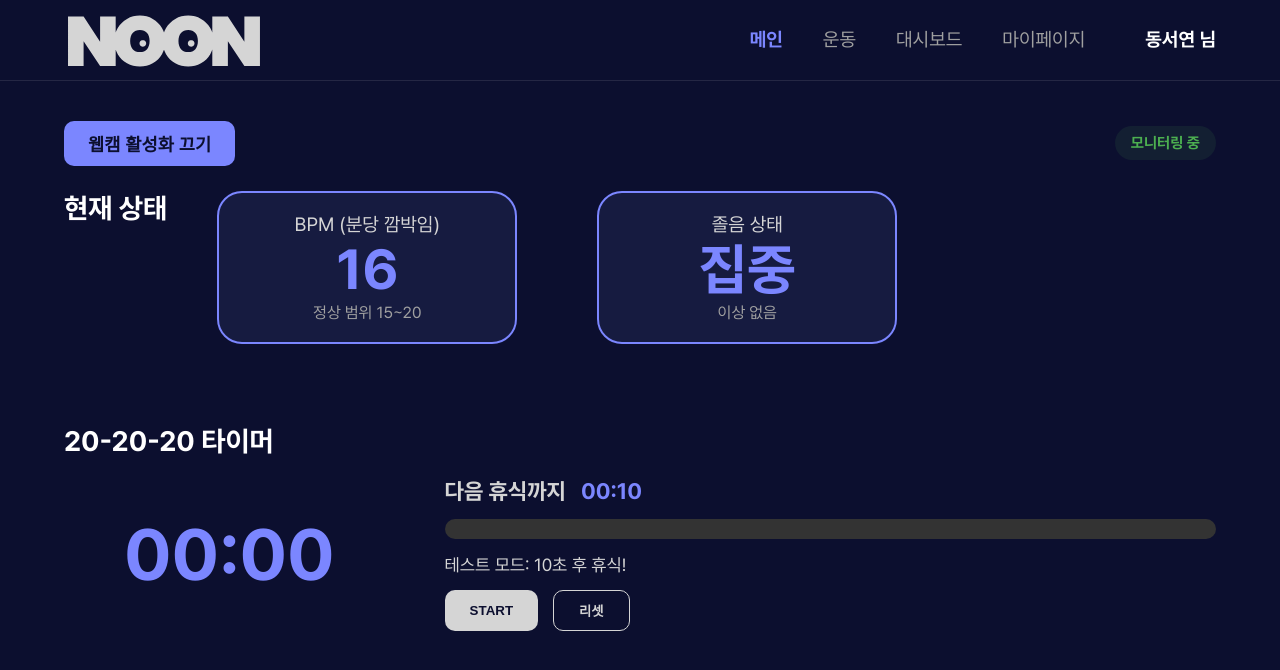
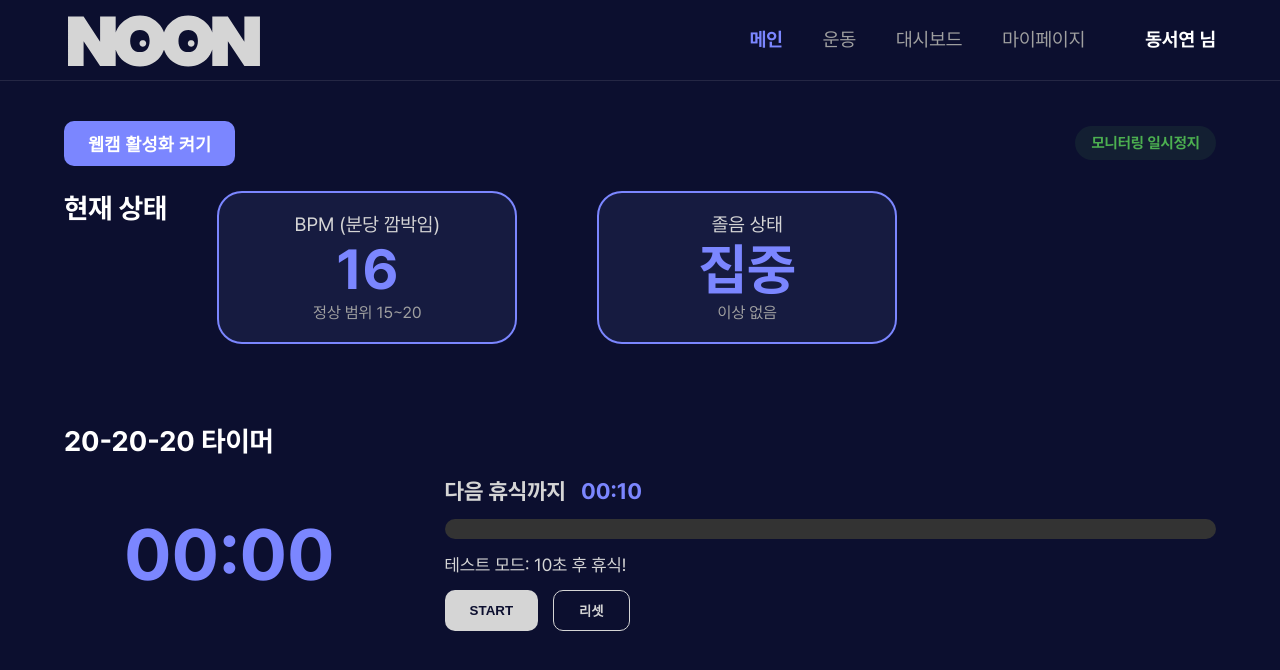
Before and after one commit to Inha02/HCI, a React (Create React App) app in the folder frontend/: page / in a window 1280 px wide. Shown: the top 670 px of the page. Built offline with nearby package versions, Linux system fonts and the light colour scheme.

Commit message:
웹캠연결

```diff
--- a/frontend/src/components/FaceMeshManager.jsx
+++ b/frontend/src/components/FaceMeshManager.jsx
@@ -0,0 +1,65 @@
+import React, { useEffect, useRef } from 'react';
+
+const FaceMeshManager = ({ isActive }) => {
+  const videoRef = useRef(null);
+
+  useEffect(() => {
+    let stream = null;
+
+    const startCamera = async () => {
+      if (isActive) {
+        try {
+          // 웹캠 스트림만
+          stream = await navigator.mediaDevices.getUserMedia({
+            video: { width: 640, height: 480 }
+          });
+          if (videoRef.current) {
+            videoRef.current.srcObject = stream;
+          }
+        } catch (err) {
+          console.error("웹캠 접근 실패:", err);
+          alert("카메라를 찾을 수 없거나 권한이 거부되었습니다.");
+        }
+      } else {
+        stopCamera();
+      }
+    };
+
+    const stopCamera = () => {
+      if (stream) {
+        stream.getTracks().forEach(track => track.stop());
+      }
+      if (videoRef.current) {
+        videoRef.current.srcObject = null;
+      }
+    };
+
+    startCamera();
+
+    return () => stopCamera();
+  }, [isActive]);
+
+  return (
+    <div style={{ position: 'fixed', bottom: '20px', right: '20px', zIndex: 1000 }}>
+      {isActive && (
+        <div style={{ textAlign: 'center' }}>
+          <video
+            ref={videoRef}
+            autoPlay
+            playsInline
+            style={{
+              width: '240px',
+              borderRadius: '12px',
+              border: '3px solid #7B86FF',
+              transform: 'scaleX(-1)', // 셀카 모드 반전
+              background: '#000'
+            }}
+          />
+          <p style={{ color: '#7B86FF', fontSize: '12px', marginTop: '5px' }}>웹캠 연결 확인됨</p>
+        </div>
+      )}
+    </div>
+  );
+};
+
+export default FaceMeshManager;
--- a/frontend/src/pages/home/UserHomePage.jsx
+++ b/frontend/src/pages/home/UserHomePage.jsx
@@ -1,6 +1,6 @@
 import React, { useState, useEffect } from 'react';
 import styled from 'styled-components';
-import FaceMeshManager from '../components/FaceMeshManager';
+import FaceMeshManager from '../../components/FaceMeshManager';
 
 // Electron 환경 체크
 const electron = window.require ? window.require('electron') : null;
@@ -12,6 +12,9 @@ const UserHomePage = () => {
   const [isActive, setIsActive] = useState(false);
   const [showBreakModal, setShowBreakModal] = useState(false);
   const [breakTimer, setBreakTimer] = useState(20);
+
+  // 웹캠 상태 관리 추가
+  const [isWebcamActive, setIsWebcamActive] = useState(false);
 
   const TOTAL_WORK_TIME = 10; // 테스트 코드 (10초)
 
@@ -73,6 +76,9 @@ const UserHomePage = () => {
 
   return (
     <Container>
+      {/* 웹캠 및 모델 로직 컴포넌트 연결 */}
+      <FaceMeshManager isActive={isWebcamActive} />
+
       {showBreakModal && (
         <FullOverlay>
           <ModalContent>
@@ -89,8 +95,17 @@ const UserHomePage = () => {
 
       <MainContent>
         <TopStatusRow>
-          <WebcamToggle>웹캠 활성화 끄기</WebcamToggle>
-          <StatusBadge>모니터링 중</StatusBadge>
+          {/* 웹캠 토글 버튼: 클릭 시 isWebcamActive 상태 반전 */}
+          <WebcamToggle
+            onClick={() => setIsWebcamActive(!isWebcamActive)}
+            style={{ backgroundColor: isWebcamActive ? '#FF4B4B' : '#7B86FF', color: 'white' }}
+          >
+            {isWebcamActive ? '웹캠 활성화 끄기' : '웹캠 활성화 켜기'}
+          </WebcamToggle>
+
+          <StatusBadge>
+            {isWebcamActive ? '모니터링 중' : '모니터링 일시정지'}
+          </StatusBadge>
         </TopStatusRow>
 
         <StatusSection>
@@ -146,43 +161,19 @@ const UserHomePage = () => {
   );
 };
 
-// --- 스타일 컴포넌트 정의 ---
-
-const Container = styled.div`
-  width: 100%;
-  color: white;
-`;
-
-const MainContent = styled.main`
-  flex: 1;
-  padding: 40px 4rem;
-  max-width: 1400px;
-  margin: 0 auto;
-  width: 100%;
-`;
-
+// --- 스타일 컴포넌트 정의 (변경 없음) ---
+const Container = styled.div` width: 100%; color: white; `;
+const MainContent = styled.main` flex: 1; padding: 40px 4rem; max-width: 1400px; margin: 0 auto; width: 100%; `;
 const TopStatusRow = styled.div` display: flex; justify-content: space-between; align-items: center; margin-bottom: 25px; `;
-const WebcamToggle = styled.button`
-  background: #7B86FF; border: none; color: #0C0F2F; padding: 10px 24px;
-  border-radius: 10px; cursor: pointer; font-size: 1.1rem; font-weight: 800;
-`;
-const StatusBadge = styled.div`
-  background: rgba(76, 175, 80, 0.1); color: #4CAF50; padding: 8px 16px;
-  border-radius: 20px; font-size: 0.95rem; font-weight: 700;
-`;
-
+const WebcamToggle = styled.button` border: none; padding: 10px 24px; border-radius: 10px; cursor: pointer; font-size: 1.1rem; font-weight: 800; transition: all 0.3s ease; `;
+const StatusBadge = styled.div` background: rgba(76, 175, 80, 0.1); color: #4CAF50; padding: 8px 16px; border-radius: 20px; font-size: 0.95rem; font-weight: 700; `;
 const StatusSection = styled.div` display: flex; gap: 50px; margin-bottom: 80px; `;
 const SectionTitle = styled.h2` font-size: 1.75rem; white-space: nowrap; `;
 const StatusCardsWrapper = styled.div` display: flex; gap: 80px; flex: 1; `;
-const StatusCard = styled.div`
-  background: #161B40; padding: 20px; min-width: 300px; border-radius: 25px;
-  display: flex; flex-direction: column; align-items: center; border: 2px solid #7B86FF;
-`;
-
+const StatusCard = styled.div` background: #161B40; padding: 20px; min-width: 300px; border-radius: 25px; display: flex; flex-direction: column; align-items: center; border: 2px solid #7B86FF; `;
 const Label = styled.span` color: #D5D5D5; font-size: 1.2rem; `;
 const StatusMainValue = styled.span` font-size: 3.5rem; font-weight: 800; color: #7B86FF; `;
 const StatusText = styled.span` color: #A0A0A0; `;
-
 const TimerSection = styled.section` margin-top: 10px; `;
 const TimerCard = styled.div` display: flex; align-items: center; gap: 50px; padding: 20px 0; `;
 const BigTime = styled.div` font-size: 4.5rem; font-weight: 800; color: #7B86FF; flex: 0.3; text-align: center; `;
@@ -190,30 +181,14 @@ const TimerDetails = styled.div` flex: 0.7; display: flex; flex-direction: colum
 const TimerInfoRow = styled.div` display: flex; align-items: baseline; gap: 15px; `;
 const TimerLabel = styled.span` color: #D5D5D5; font-size: 1.4rem; font-weight: 600; `;
 const TimeLeft = styled.span` font-size: 1.4rem; font-weight: 700; color: #7B86FF; `;
-
 const ProgressBarContainer = styled.div` width: 100%; height: 20px; background: #333; border-radius: 50px; overflow: hidden; `;
-const ProgressBarInner = styled.div`
-  width: ${props => props.progress}%; height: 100%; background: #7B86FF; transition: width 0.5s ease;
-`;
-
+const ProgressBarInner = styled.div` width: ${props => props.progress}%; height: 100%; background: #7B86FF; transition: width 0.5s ease; `;
 const TimerMessage = styled.p` font-size: 1.1rem; color: #D5D5D5; `;
 const TimerControls = styled.div` display: flex; gap: 15px; `;
-const ControlButton = styled.button`
-  padding: 10px 25px; border-radius: 10px; font-weight: 700; cursor: pointer;
-  background: ${props => props.variant === 'pause' ? '#D5D5D5' : 'transparent'};
-  color: ${props => props.variant === 'pause' ? '#0C0F2F' : '#D5D5D5'};
-  border: ${props => props.variant === 'reset' ? '1px solid #D5D5D5' : 'none'};
-`;
-
-const FullOverlay = styled.div`
-  position: fixed; top: 0; left: 0; width: 100vw; height: 100vh;
-  background: rgba(12, 15, 47, 0.98); display: flex; justify-content: center; align-items: center; z-index: 9999;
-`;
+const ControlButton = styled.button` padding: 10px 25px; border-radius: 10px; font-weight: 700; cursor: pointer; background: ${props => props.variant === 'pause' ? '#D5D5D5' : 'transparent'}; color: ${props => props.variant === 'pause' ? '#0C0F2F' : '#D5D5D5'}; border: ${props => props.variant === 'reset' ? '1px solid #D5D5D5' : 'none'}; `;
+const FullOverlay = styled.div` position: fixed; top: 0; left: 0; width: 100vw; height: 100vh; background: rgba(12, 15, 47, 0.98); display: flex; justify-content: center; align-items: center; z-index: 9999; `;
 const ModalContent = styled.div` text-align: center; `;
 const BreakClock = styled.div` font-size: 10rem; font-weight: 900; color: #7B86FF; margin: 20px 0; `;
-const CloseButton = styled.button`
-  background: transparent; border: 1px solid #7B86FF; color: #7B86FF; padding: 10px 30px;
-  border-radius: 8px; cursor: pointer; &:hover { background: #7B86FF; color: white; }
-`;
+const CloseButton = styled.button` background: transparent; border: 1px solid #7B86FF; color: #7B86FF; padding: 10px 30px; border-radius: 8px; cursor: pointer; &:hover { background: #7B86FF; color: white; } `;
 
 export default UserHomePage;
```
